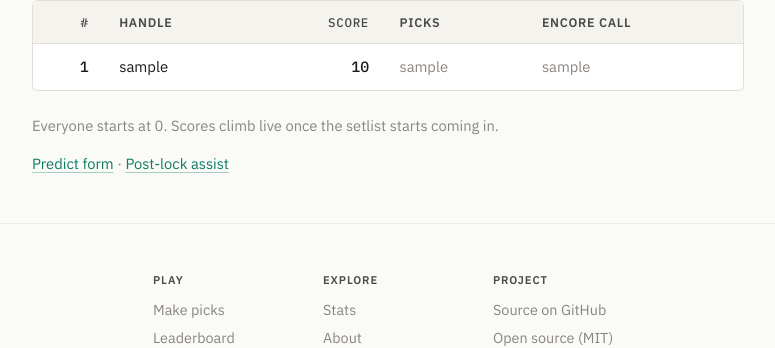
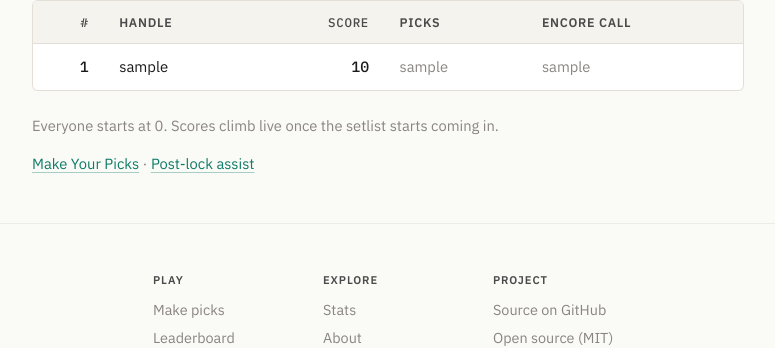
Before and after one commit to pete-builds/open-setlist-stash, a FastAPI app: template src/setlist_stash/templates/show_predictions.html in a window 1280 px wide. Shown: the part 416-764 px from the top of the page, without its empty margins (252-1027 px from the left). Run offline with FastAPI, Linux system fonts and the light colour scheme; the template is opened without the code that fills it: most values are stand-ins (such as "Sample title", 1, 10 or a date in 2020); parts of the project's set-up code (start-up, migrations or seed data) failed here and were passed over.

Commit message:
copy(predictions): rename "Predict form" to "Make Your Picks"
Both the button and the footer link on the per-show predictions page.

Co-Authored-By: Claude Opus 4.8 <noreply@anthropic.com>
Claude-Session: https://claude.ai/code/session_011Pz5sgvwHRqtUGE3jkUDMs

```diff
--- a/src/setlist_stash/templates/show_predictions.html
+++ b/src/setlist_stash/templates/show_predictions.html
@@ -18,7 +18,7 @@
         <p class="muted">🎸 <strong>{{ entrant_count }}</strong> player{% if entrant_count != 1 %}s{% endif %} in so far.</p>
       {% endif %}
       <p>
-        <a class="btn" href="/predict/{{ show_date }}">Predict form</a>
+        <a class="btn" href="/predict/{{ show_date }}">Make Your Picks</a>
         <button type="button" class="btn" id="share-btn"
                 data-share-url="/predict/{{ show_date }}"
                 data-share-title="Make your picks: {{ show_date }}"
@@ -108,7 +108,7 @@
     {% endif %}
 
     <p class="muted" style="margin-top:1rem;">
-      <a href="/predict/{{ show_date }}">Predict form</a> &middot;
+      <a href="/predict/{{ show_date }}">Make Your Picks</a> &middot;
       <a href="/show/{{ show_date }}/assist">Post-lock assist</a>
     </p>
   {% endif %}
```
